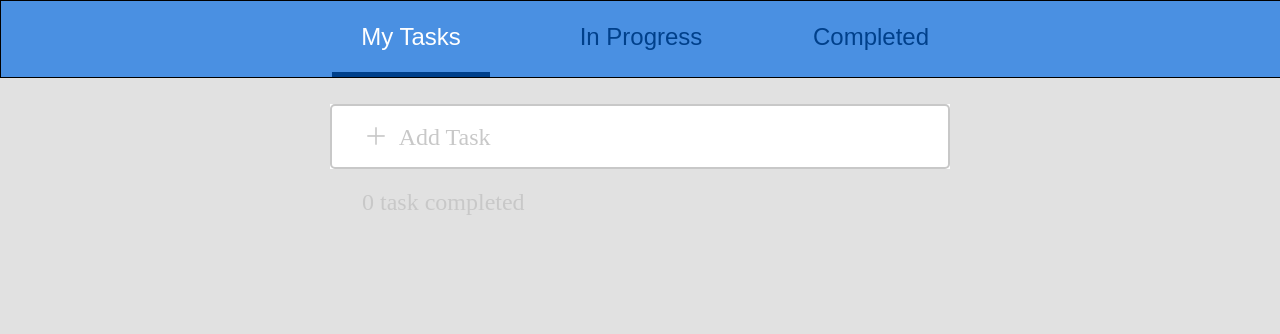
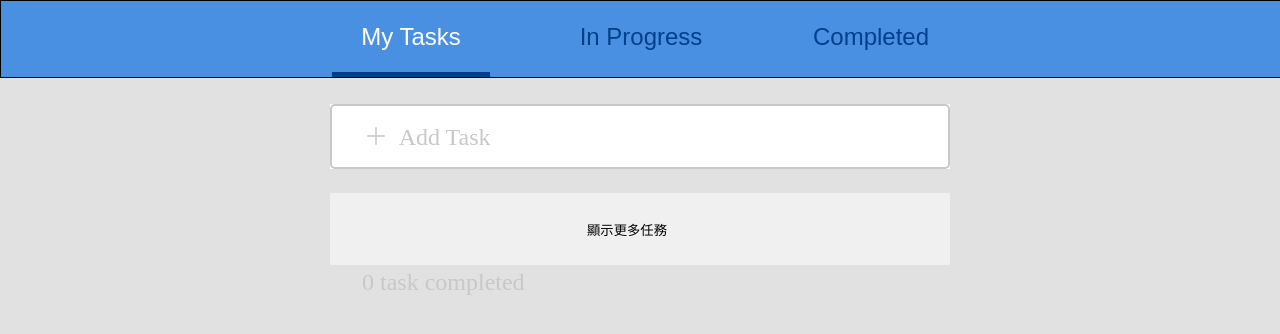
Before and after one commit to minhaooo33/todo-list, an Angular app: page / in a window 1280 px wide. Shown: the top 334 px of the page. Built offline with nearby package versions, Linux system fonts and the light colour scheme.

Commit message:
feat(task): limit visible tasks to 8 and add 'show more' toggle

```diff
--- a/src/app/app.component.css
+++ b/src/app/app.component.css
@@ -35,9 +35,26 @@ ul{
 }
 
 .task-left{
-  margin-top: -4px;
+  margin-top: 4px;
   margin-left: 32px;
-font-family: Roboto-Italic;
-font-size: 24px;
-color: #C8C8C8;
+  font-family: Roboto-Italic;
+  font-size: 24px;
+  color: #C8C8C8;
 }
+
+.toggle-btn{
+  width: 100%;
+  height: 72px;
+  background-color: #F0F0F0;
+  border: none;
+  cursor: pointer;
+  display: flex;
+  justify-content: center;
+  align-items: center;
+  padding-right:32px;
+  margin-top: 8px;
+}
+
+.toggle-btn:hover{
+  background-color: #FFFFFF;
+}
--- a/src/app/app.component.html
+++ b/src/app/app.component.html
@@ -5,8 +5,9 @@
 cdkDropList
 (cdkDropListDropped)="drop($event)"
 class="task-list">
+  <ng-container *ngIf="(todos$ | async) as tasks">
     <app-task-card
-      *ngFor="let task of todos$ | async; trackBy: trackById "
+      *ngFor="let task of (showAll ? tasks : tasks.slice(0, 8)); trackBy: trackById"
       [id]="task.id"
       [isCompleted]="task.completed"
       [priority]="task.priority"
@@ -19,6 +20,11 @@ class="task-list">
       cdkDrag
       class="task-card"
     ></app-task-card>
+
+    <button (click)="toggleShowAll()" class="toggle-btn">
+      {{ showAll ? '收合任務' : '顯示更多任務' }}
+    </button>
+  </ng-container>
 </ul>
 <p class="task-left">
   <ng-container *ngIf="inProgressCount > 0; else completed">
--- a/src/app/app.component.ts
+++ b/src/app/app.component.ts
@@ -46,4 +46,10 @@ trackById(index: number, task: Task): string {
   return task.id;
 }
 
+showAll = false;
+
+toggleShowAll() {
+  this.showAll = !this.showAll;
 }
+
+}
```
